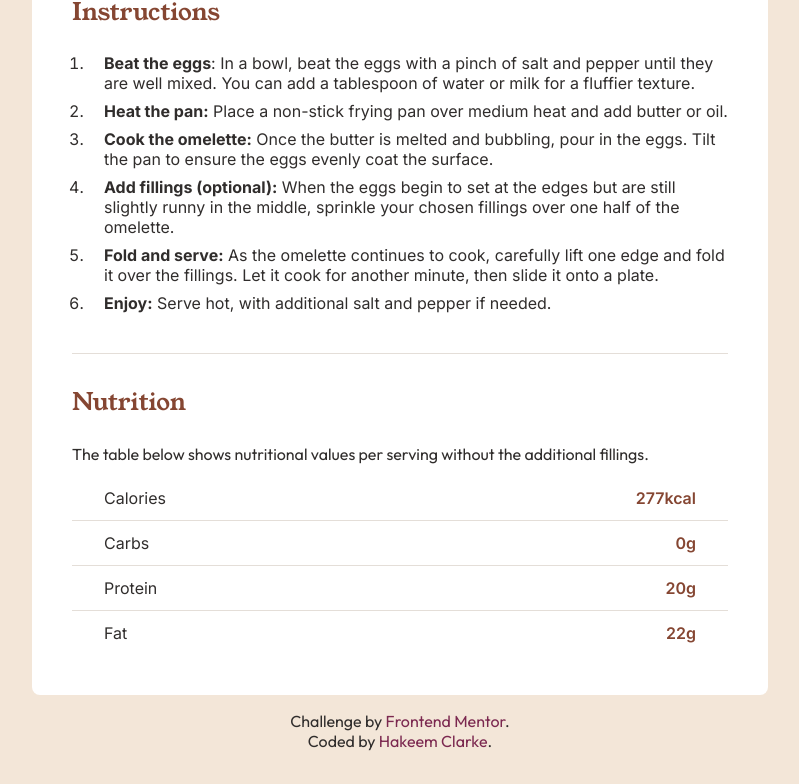
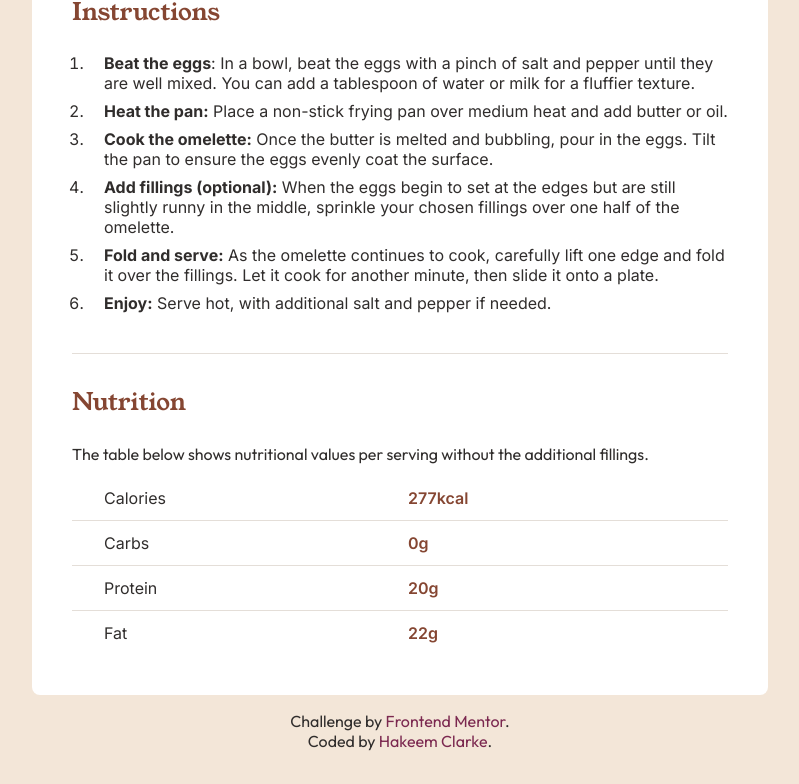
Before and after one commit to hakeem-jc/recipe-page, a Next.js app: page / in a window 1536 px wide. Shown: the part 1145-1929 px from the top of the page, without its empty margins (368-1167 px from the left). Built offline with nearby package versions, Linux system fonts and the light colour scheme.

Commit message:
Update nutrition table

```diff
--- a/app/page.module.css
+++ b/app/page.module.css
@@ -73,9 +73,13 @@
 
 .row {
   display: flex;
-  justify-content: space-between;
-  padding: 0.75rem 2rem 0.75rem 2rem;
+  gap: 1rem;
+  padding: 0.75rem 0rem 0.75rem 2rem;
   border-bottom: 1px solid var(--light-grey);
+}
+
+.cell {
+  width: 115.5px;
 }
 
 .row:last-child {
@@ -116,7 +120,7 @@
     border-top: none;
   }
 
-  .row {
-    justify-content: space-between;
+  .cell {
+    width: 288px;
   }
 }
```
